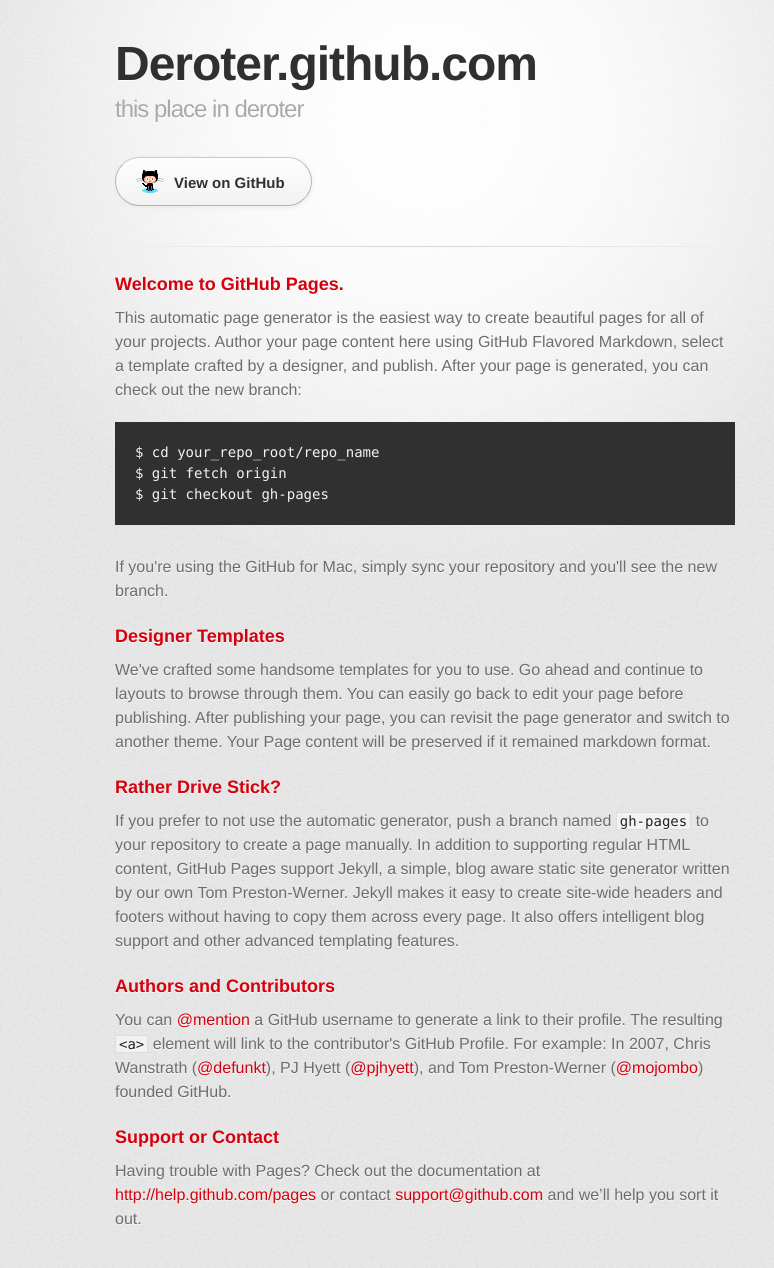
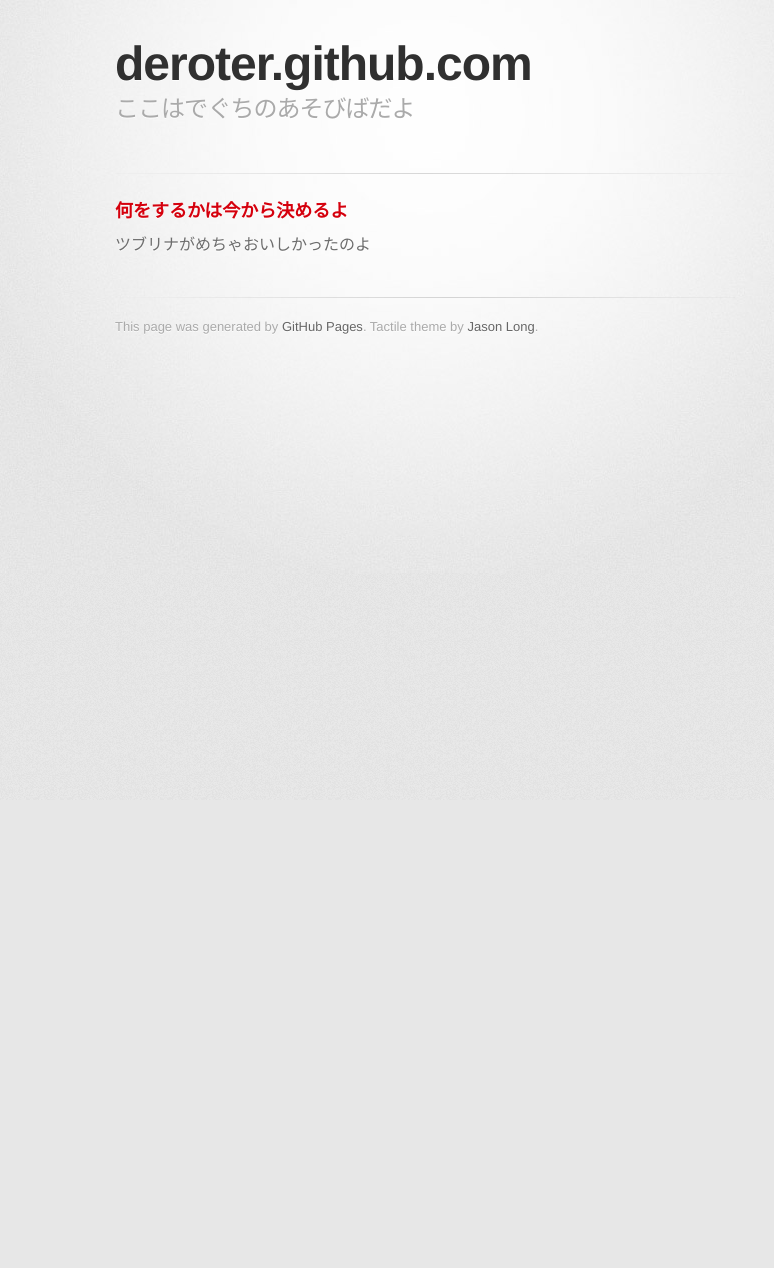
Before and after one commit to deroter/deroter.github.com, a plain HTML site: page index.html in a window 1280 px wide. Shown: the top 1268 px of the page, without its empty margins (215-989 px from the left). After the commit the page ends 800 px from the top, so only its background shows below. Drawn offline with Linux system fonts and the light colour scheme; a web font is replaced by a local one.

Commit message:
firstcommit

```diff
--- a/index.html
+++ b/index.html
@@ -10,7 +10,7 @@
     <!--[if lt IE 9]>
     <script src="//html5shiv.googlecode.com/svn/trunk/html5.js"></script>
     <![endif]-->
-    <title>Deroter.github.com by deroter</title>
+    <title>deroter.github.com</title>
   </head>
 
   <body>
@@ -18,43 +18,18 @@
       <div class="inner">
 
         <header>
-          <h1>Deroter.github.com</h1>
-          <h2>this place in deroter</h2>
+          <h1>deroter.github.com</h1>
+          <h2>ここはでぐちのあそびばだよ</h2>
         </header>
 
-        <section id="downloads" class="clearfix">
-          <a href="https://github.com/deroter" id="view-on-github" class="button"><span>View on GitHub</span></a>
-        </section>
 
         <hr>
 
         <section id="main_content">
-          <h3>Welcome to GitHub Pages.</h3>
+          <h3>何をするかは今から決めるよ</h3>
 
-<p>This automatic page generator is the easiest way to create beautiful pages for all of your projects. Author your page content here using GitHub Flavored Markdown, select a template crafted by a designer, and publish. After your page is generated, you can check out the new branch:</p>
+<p>ツブリナがめちゃおいしかったのよ</p>
 
-<pre><code>$ cd your_repo_root/repo_name
-$ git fetch origin
-$ git checkout gh-pages
-</code></pre>
-
-<p>If you're using the GitHub for Mac, simply sync your repository and you'll see the new branch.</p>
-
-<h3>Designer Templates</h3>
-
-<p>We've crafted some handsome templates for you to use. Go ahead and continue to layouts to browse through them. You can easily go back to edit your page before publishing. After publishing your page, you can revisit the page generator and switch to another theme. Your Page content will be preserved if it remained markdown format.</p>
-
-<h3>Rather Drive Stick?</h3>
-
-<p>If you prefer to not use the automatic generator, push a branch named <code>gh-pages</code> to your repository to create a page manually. In addition to supporting regular HTML content, GitHub Pages support Jekyll, a simple, blog aware static site generator written by our own Tom Preston-Werner. Jekyll makes it easy to create site-wide headers and footers without having to copy them across every page. It also offers intelligent blog support and other advanced templating features.</p>
-
-<h3>Authors and Contributors</h3>
-
-<p>You can <a href="https://github.com/blog/821" class="user-mention">@mention</a> a GitHub username to generate a link to their profile. The resulting <code>&lt;a&gt;</code> element will link to the contributor's GitHub Profile. For example: In 2007, Chris Wanstrath (<a href="https://github.com/defunkt" class="user-mention">@defunkt</a>), PJ Hyett (<a href="https://github.com/pjhyett" class="user-mention">@pjhyett</a>), and Tom Preston-Werner (<a href="https://github.com/mojombo" class="user-mention">@mojombo</a>) founded GitHub.</p>
-
-<h3>Support or Contact</h3>
-
-<p>Having trouble with Pages? Check out the documentation at <a href="http://help.github.com/pages">http://help.github.com/pages</a> or contact <a href="mailto:support@github.com">support@github.com</a> and we’ll help you sort it out.</p>
         </section>
 
         <footer>
```
